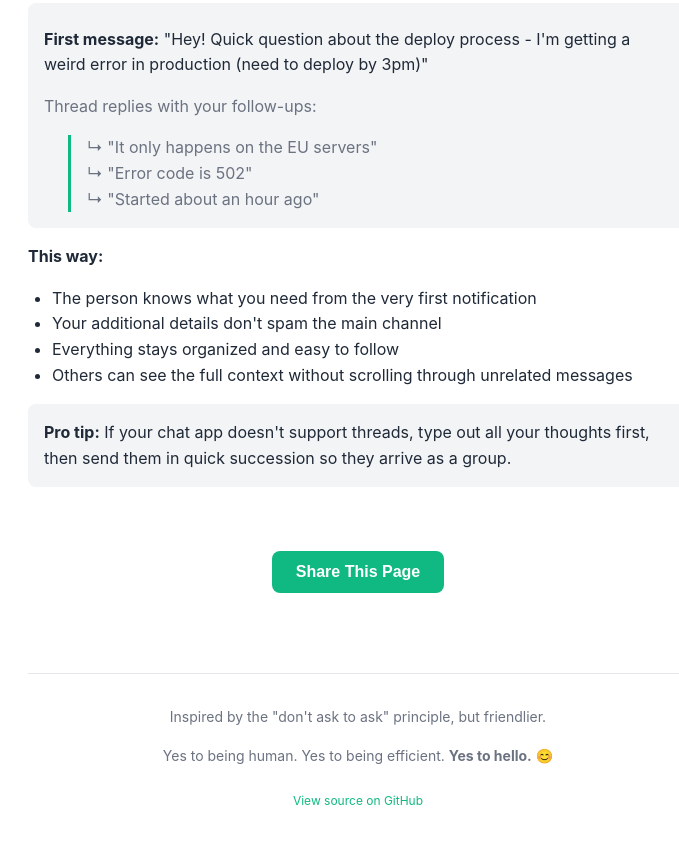
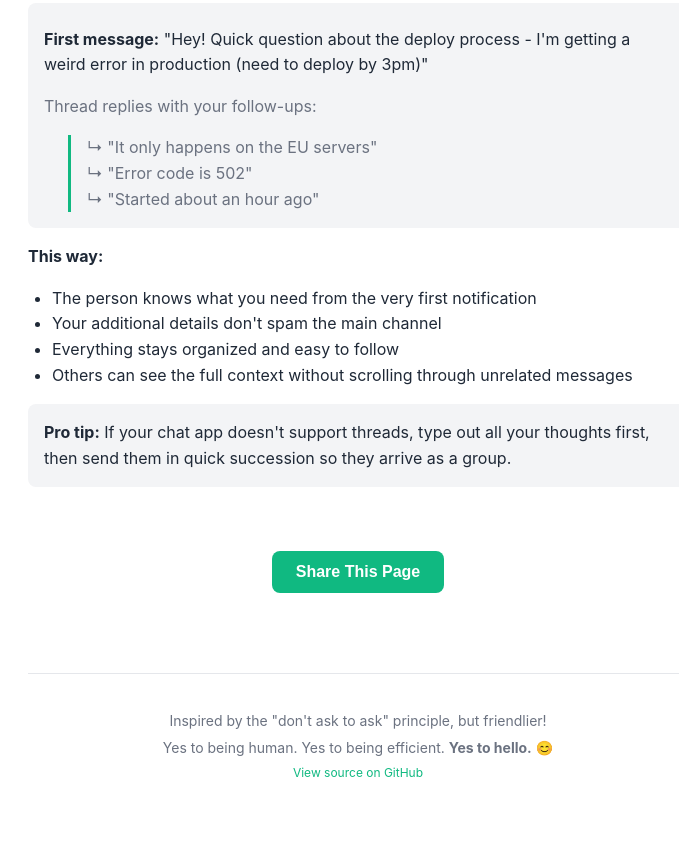
Before and after one commit to darinc/yestohello.com, a plain HTML site: page index.html in a window 1280 px wide. Shown: the part 2613-3457 px from the top of the page, without its empty margins (282-961 px from the left). Drawn offline with Linux system fonts and the light colour scheme.

Commit message:
adjust footer and reduce the line spacing

```diff
--- a/index.html
+++ b/index.html
@@ -300,6 +300,11 @@
             text-align: center;
             color: var(--text-light);
             font-size: 0.875rem;
+            line-height: 1.6;
+        }
+
+        footer p {
+            margin: 0.25rem 0;
         }
 
         footer a {
@@ -499,9 +504,9 @@
         </div>
 
         <footer>
-            <p>Inspired by the "don't ask to ask" principle, but friendlier.</p>
-            <p style="margin-top: 1rem;">Yes to being human. Yes to being efficient. <strong>Yes to hello.</strong> 😊</p>
-            <p style="margin-top: 1.5rem; font-size: 0.75rem;">
+            <p>Inspired by the "don't ask to ask" principle, but friendlier!</p>
+            <p>Yes to being human. Yes to being efficient. <strong>Yes to hello.</strong> 😊</p>
+            <p style="font-size: 0.75rem;">
                 <a href="https://github.com/darinc/yestohello.com" target="_blank" rel="noopener">View source on GitHub</a>
             </p>
         </footer>
```
